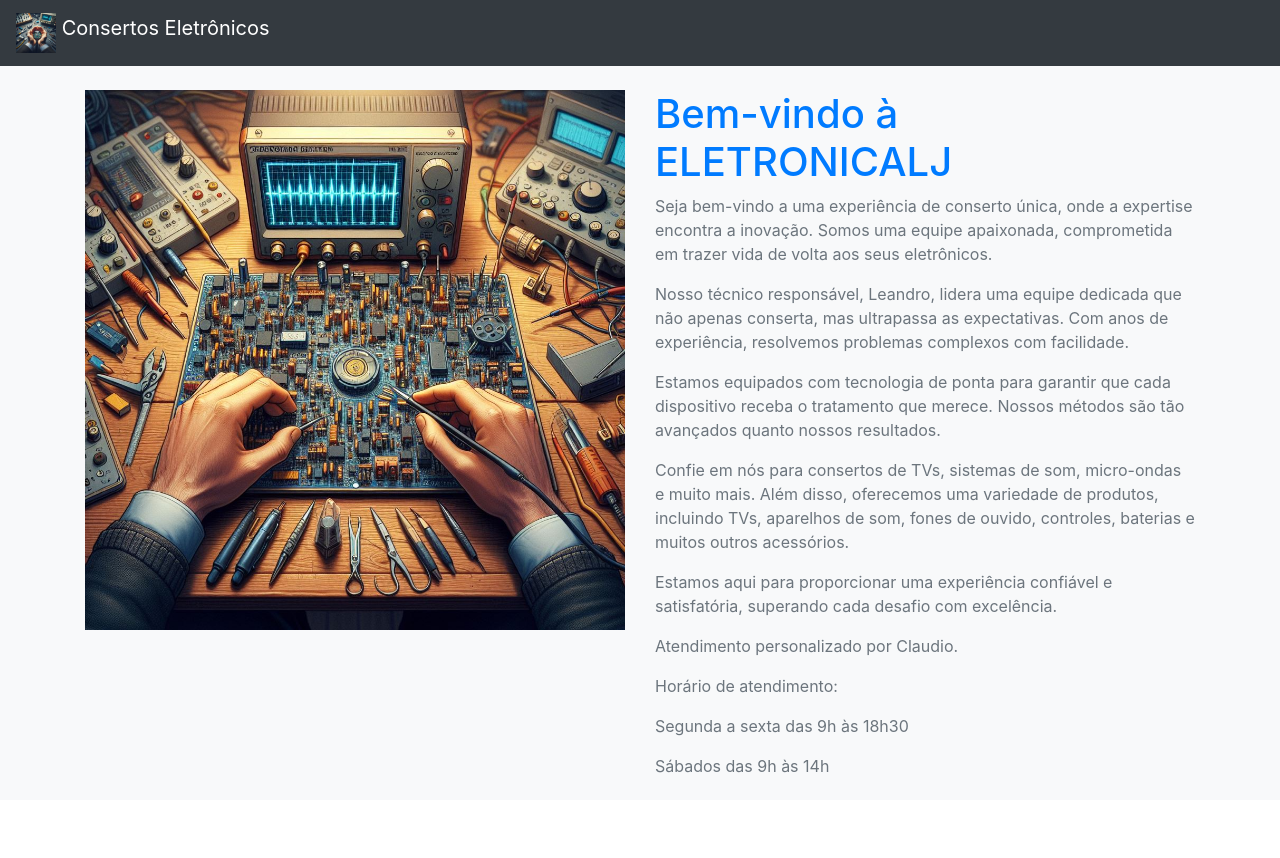
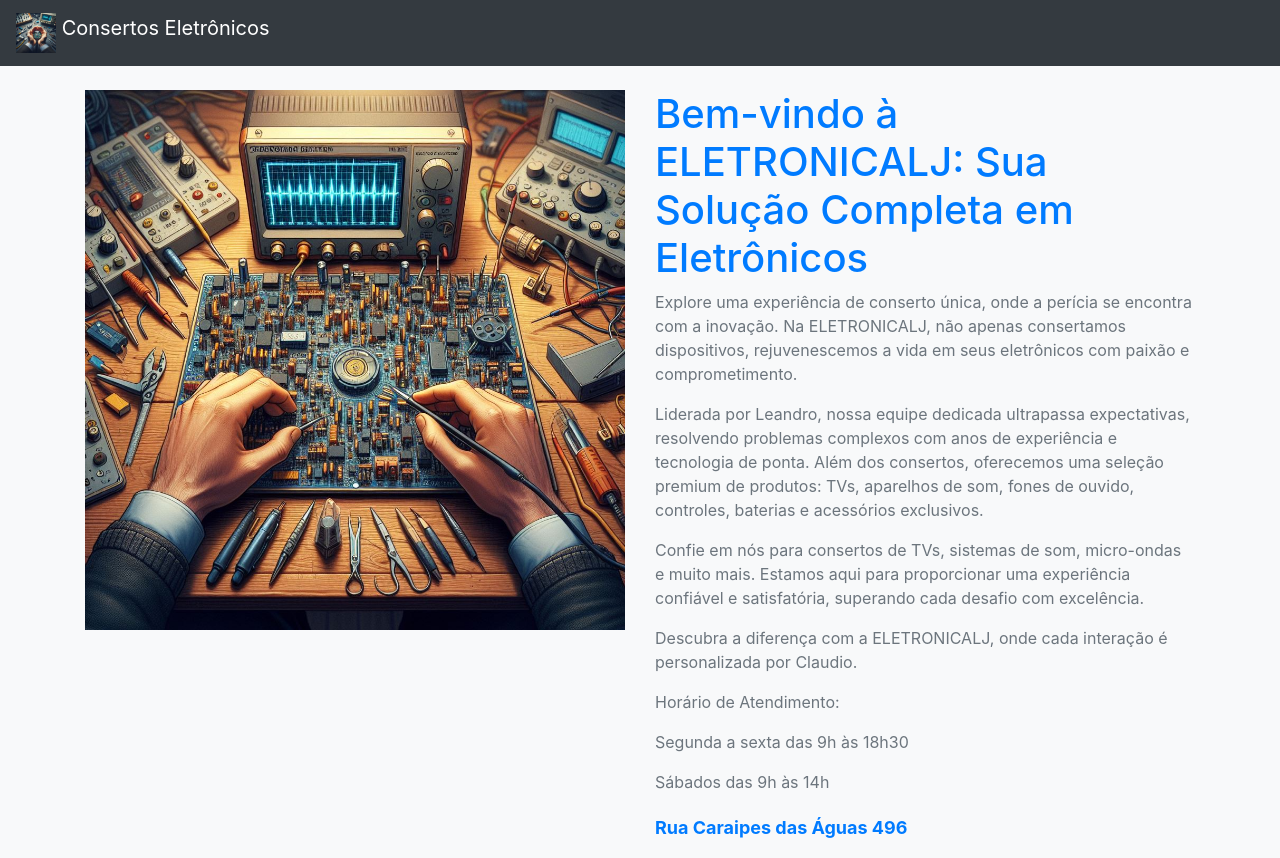
Before and after one commit to marcelo-antonio-nunes/site_eletronicalj, a Flask app: page / in a window 1280 px wide. Shown: the top 858 px of the page. Before the commit the page ends 773 px from the top, so only its background shows below. Run offline with Flask 3, Linux system fonts and the light colour scheme; some libraries are stand-ins or nearby versions.

Commit message:
Quarto commit

```diff
--- a/templates/index.html
+++ b/templates/index.html
@@ -24,6 +24,30 @@
         p {
             color: #6c757d; /* Cor cinza para os parágrafos */
         }
+
+        .address {
+            font-size: 18px;
+            font-weight: bold;
+            color: #007bff;
+            margin-top: 20px;
+        }
+
+        .map-container {
+            margin-top: 20px;
+            position: relative;
+            overflow: hidden;
+            padding-bottom: 56.25%;
+            padding-top: 25px;
+            height: 0;
+        }
+
+        .map-container iframe {
+            left: 0;
+            top: 0;
+            height: 100%;
+            width: 100%;
+            position: absolute;
+        }
     </style>
 </head>
 <body>
@@ -41,17 +65,20 @@
                 <img src="{{ url_for('static', filename='logo.jpg') }}" alt="Logo" class="img-fluid animate__animated animate__fadeInDown" style="max-width: 100%;">
             </div>
             <div class="col-md-6">
-                <h1>Bem-vindo à ELETRONICALJ</h1>
-                <p>Seja bem-vindo a uma experiência de conserto única, onde a expertise encontra a inovação. Somos uma equipe apaixonada, comprometida em trazer vida de volta aos seus eletrônicos.</p>
-                <!-- Adicionando cor aos parágrafos -->
-                <p>Nosso técnico responsável, Leandro, lidera uma equipe dedicada que não apenas conserta, mas ultrapassa as expectativas. Com anos de experiência, resolvemos problemas complexos com facilidade.</p>
-                <p>Estamos equipados com tecnologia de ponta para garantir que cada dispositivo receba o tratamento que merece. Nossos métodos são tão avançados quanto nossos resultados.</p>
-                <p>Confie em nós para consertos de TVs, sistemas de som, micro-ondas e muito mais. Além disso, oferecemos uma variedade de produtos, incluindo TVs, aparelhos de som, fones de ouvido, controles, baterias e muitos outros acessórios.</p>
-                <p>Estamos aqui para proporcionar uma experiência confiável e satisfatória, superando cada desafio com excelência.</p>
-                <p>Atendimento personalizado por Claudio.</p>
-                <p>Horário de atendimento:</p>
+                <h1>Bem-vindo à ELETRONICALJ: Sua Solução Completa em Eletrônicos</h1>
+                <p>Explore uma experiência de conserto única, onde a perícia se encontra com a inovação. Na ELETRONICALJ, não apenas consertamos dispositivos, rejuvenescemos a vida em seus eletrônicos com paixão e comprometimento.</p>
+                <p>Liderada por Leandro, nossa equipe dedicada ultrapassa expectativas, resolvendo problemas complexos com anos de experiência e tecnologia de ponta. Além dos consertos, oferecemos uma seleção premium de produtos: TVs, aparelhos de som, fones de ouvido, controles, baterias e acessórios exclusivos.</p>
+                <p>Confie em nós para consertos de TVs, sistemas de som, micro-ondas e muito mais. Estamos aqui para proporcionar uma experiência confiável e satisfatória, superando cada desafio com excelência.</p>
+                <p>Descubra a diferença com a ELETRONICALJ, onde cada interação é personalizada por Claudio.</p>
+                <p>Horário de Atendimento:</p>
                 <p>Segunda a sexta das 9h às 18h30</p>
                 <p>Sábados das 9h às 14h</p>
+                <p class="address">Rua Caraipes das Águas 496</p>
+                <div class="map-container">
+                    <!-- Adicione aqui um mapa incorporado do Google Maps ou de outra fonte -->
+                    <!-- Substitua o link abaixo pelo código de incorporação do mapa -->
+                    <iframe src="https://www.google.com/maps/embed?pb=!1m18!1m12!1m3!1d1234.5678901234567!2d-46.12345678901234!3d-23.456789012345678!2m3!1f0!2f0!3f0!3m2!1i1024!2i768!4f13.1!3m3!1m2!1s0x0%3A0x0!2zMjPCsDU0JzA5LjMiUyA0NsKwMzYnMzQuNSJX!5e0!3m2!1sen!2sca!4v1606322128841!5m2!1sen!2sca" width="600" height="450" frameborder="0" style="border:0;" allowfullscreen="" aria-hidden="false" tabindex="0"></iframe>
+                </div>
             </div>
         </div>
     </div>
```
